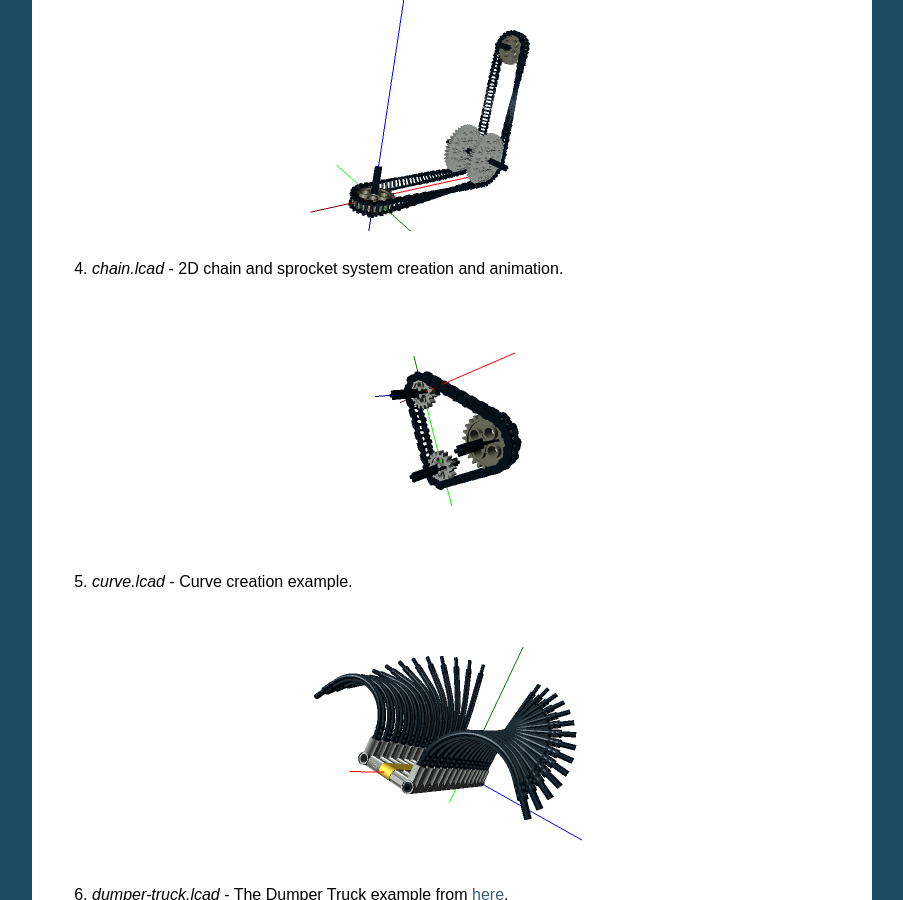
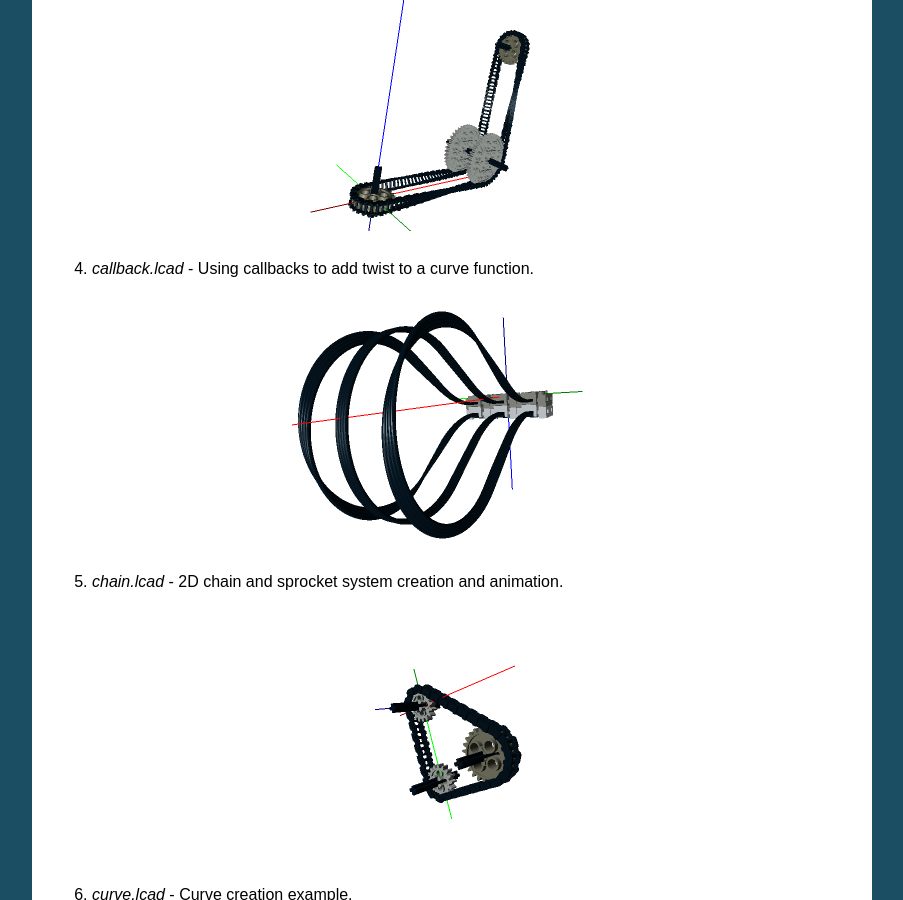
Before and after one commit to HazenBabcock/opensdraw, a Sphinx documentation site: the page built from docs/source/examples_list.rst, in a window 1280 px wide and 900 px high, scrolled down 808 px. Shown: the whole window, without its empty margins (198-1101 px from the left). Built offline with Sphinx 7.4.7, drawn with Linux system fonts in a browser that asks for light colours.

Commit message:
Add callback example to docs & build_all script. Update callback.

```diff
--- a/docs/source/examples_list.rst
+++ b/docs/source/examples_list.rst
@@ -18,67 +18,72 @@ All of the examples can be found in the *examples* directory.
 .. figure:: belt.png
    :scale: 50%
 
-4. *chain.lcad* - 2D chain and sprocket system creation and animation.
+4. *callback.lcad* - Using callbacks to add twist to a curve function.
+
+.. figure:: callback.png
+   :scale: 50%
+
+5. *chain.lcad* - 2D chain and sprocket system creation and animation.
 
 .. figure:: chain.png
    :scale: 50%
 
-5. *curve.lcad* - Curve creation example.
+6. *curve.lcad* - Curve creation example.
 
 .. figure:: curve.png
    :scale: 50%
 
-6. *dumper-truck.lcad* - The Dumper Truck example from `here <http://www.holly-wood.it/mlcad/basic1-en.html>`_.
+7. *dumper-truck.lcad* - The Dumper Truck example from `here <http://www.holly-wood.it/mlcad/basic1-en.html>`_.
 
 .. figure:: dumper-truck5.png
    :scale: 50%
 
-7. *gears.lcad* - An animation example.
+8. *gears.lcad* - An animation example.
 
 .. figure:: gears_00001.png
    :scale: 50%
 
-8. *gripper.lcad* - A gripper, original design by Efferman from `here <http://www.brickshelf.com/cgi-bin/gallery.cgi?i=5724663>`_.
+9. *gripper.lcad* - A gripper, original design by Efferman from `here <http://www.brickshelf.com/cgi-bin/gallery.cgi?i=5724663>`_.
 
 .. figure:: gripper.png
    :scale: 50%
 
-9. *landscape.lcad* - Create a model from a simple space delimited text file.
+10. *landscape.lcad* - Create a model from a simple space delimited text file.
 
 .. figure:: landscape.png
    :scale: 50%
 
-10. *picture.lcad* - Interfacing with Python example.
+11. *picture.lcad* - Interfacing with Python example.
 
 .. figure:: picture.png
    :scale: 50%
 
-11. *power-functions-cable.lcad* - 4 Wire power functions cable creation and animation.
+12. *power-functions-cable.lcad* - 4 Wire power functions cable creation and animation.
 
 .. figure:: power-functions-cable.png
    :scale: 50%
 
-12. *rib-hose.lcad* - Curves and ribbed-hose example.
+13. *rib-hose.lcad* - Curves and ribbed-hose example.
 
 .. figure:: rib-hose.png
    :scale: 50%
 
-13. *steps.lcad* - A build steps example.
+14. *steps.lcad* - A build steps example.
 
 .. figure:: step20.png
    :scale: 50%
 
-14. *suspension.lcad* - A spring creation and animation example.
+15. *suspension.lcad* - A spring creation and animation example.
 
 .. figure:: suspension.png
    :scale: 50%
 
-15. *trefoil.lcad* - A LDraw primitives example.
+16. *trefoil.lcad* - A LDraw primitives example.
 
 .. figure:: trefoil.png
    :scale: 50%
 
-16. *wall.lcad* - A random number generator example.
+17. *wall.lcad* - A random number generator example.
 
 .. figure:: wall.png
    :scale: 50%
```
Also changed, not shown: docs/source/callback.png (added), 2 other files.
